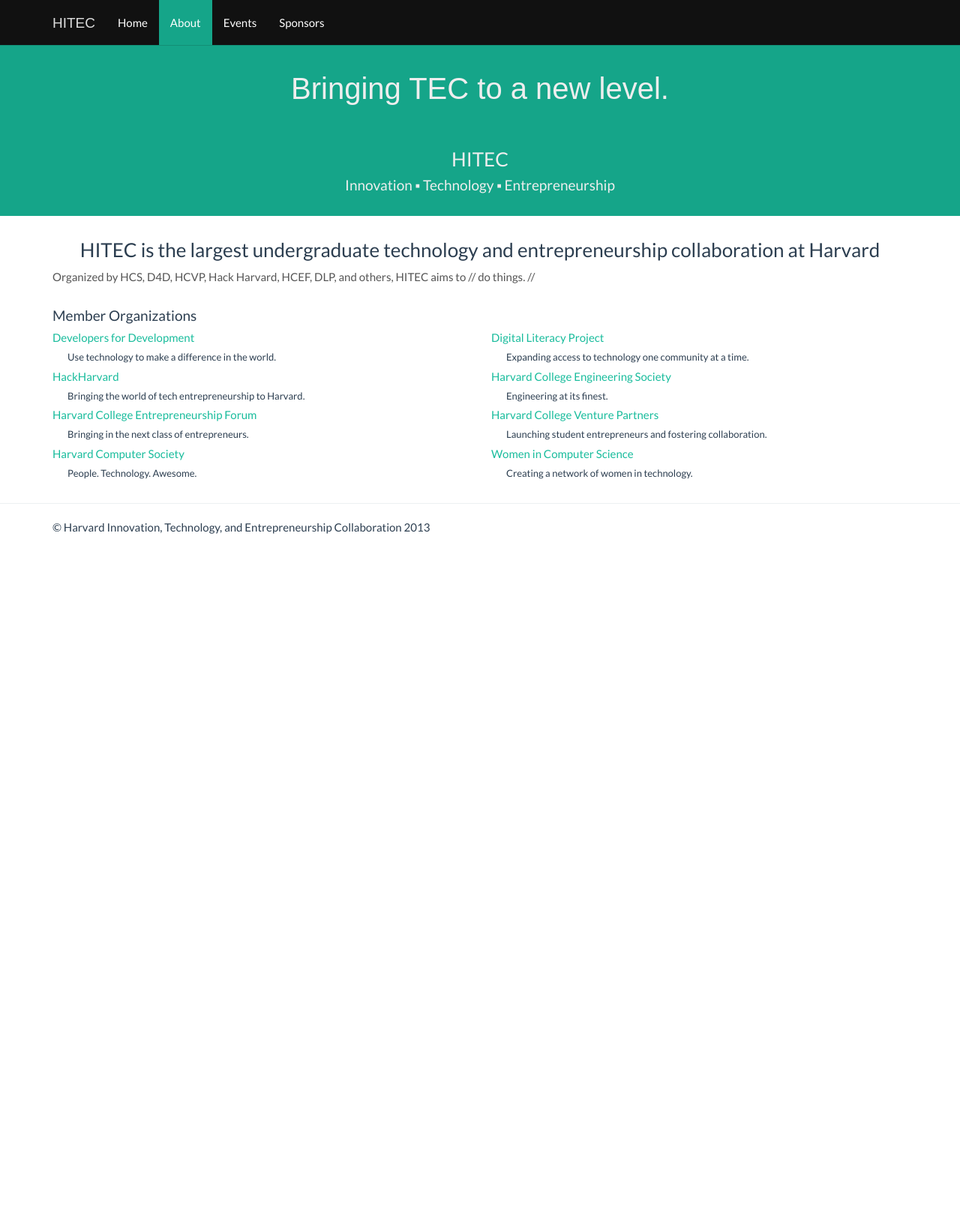
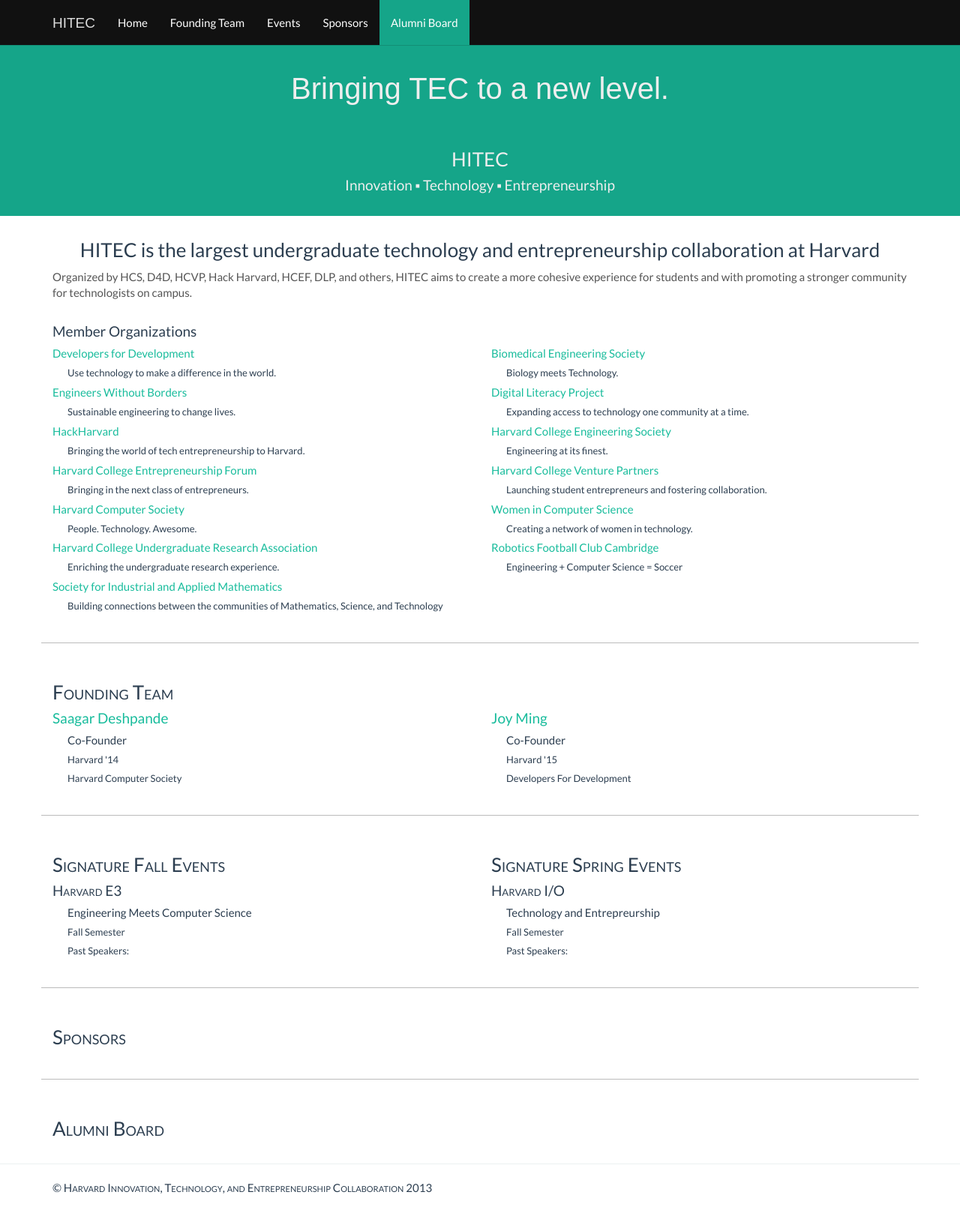
Before and after one commit to raysaagar/hitec-web, a PHP site: page / in a window 1280 px wide. Shown: the whole page at 75% size. Before the commit the page ends 712 px from the top, so only its background shows below. Run offline with PHP 8.4, Linux system fonts and the light colour scheme; some libraries are stand-ins or nearby versions; some web fonts are replaced.

Commit message:
added more big item things, need details

```diff
--- a/assets/css/style.css
+++ b/assets/css/style.css
@@ -1,3 +1,11 @@
 .tabbed {
 	margin: 0 0 0 20px;
 }
+
+.smallcaps {font-variant:small-caps;}
+
+.line {
+	border-top: 1px solid #BBBBBB;
+	padding-top: 10px;
+	margin-top:30px;
+}
--- a/bootstrap/css/jumbotron.css
+++ b/bootstrap/css/jumbotron.css
@@ -52,7 +52,7 @@ body {
 	color: #555;
 	}
 
-#projects, #schedule, #sponsors {border-top: 1px solid #BBBBBB;
+#projects, #schedule, #sponsorsOLD {border-top: 1px solid #BBBBBB;
 padding-top: 10px;
 margin-top:30px;
 }
--- a/index.php
+++ b/index.php
@@ -47,9 +47,10 @@
         <div class="navbar-collapse collapse" id="navbar-scroller">
           <ul class="nav navbar-nav" >
             <li class="active"><a href="#home">Home</a></li>
-            <li><a href="#about">About</a></li>
+            <li><a href="#founders">Founding Team</a></li>
             <li><a href="#events">Events</a></li>
             <li><a href="#sponsors">Sponsors</a></li>
+            <li><a href="#alumni">Alumni Board</a></li>
           </ul>
         </div><!--/.navbar-collapse -->
       </div>
@@ -74,7 +75,7 @@
       <div class="row splash">
       	<h3>HITEC is the largest undergraduate technology and entrepreneurship collaboration at Harvard</h3>
       </div>
-      <p>Organized by HCS, D4D, HCVP, Hack Harvard, HCEF, DLP, and others, HITEC aims to // do things. //</p>
+      <p>Organized by HCS, D4D, HCVP, Hack Harvard, HCEF, DLP, and others, HITEC aims to create a more cohesive experience for students and with promoting a stronger community for technologists on campus. </p>
 
       <!--
       <div class="row splash">
@@ -87,48 +88,77 @@
       </div>
       -->
 
+      <!-- Column 1 -->
       <div class="row topmargin">
         <div class="col-xs-12 col-md-6 col-lg-6">
           <h4>Member Organizations</h4>
-          <h5><a href="www.developersfordevelopment.org">Developers for Development</a></h5>
+          <h5><a href="http://www.developersfordevelopment.org">Developers for Development</a></h5>
           <div class="tabbed">
             <h6>Use technology to make a difference in the world.</h6>
           </div>
 
-          <h5><a href="www.hackharvard.org">HackHarvard</a></h5>
+          <h5><a href="">Engineers Without Borders</a></h5>
+          <div class="tabbed">
+            <h6>Sustainable engineering to change lives.</h6>
+          </div>
+
+          <h5><a href="http://www.hackharvard.org">HackHarvard</a></h5>
           <div class="tabbed">
             <h6>Bringing the world of tech entrepreneurship to Harvard.</h6>
           </div>
-          <h5><a href="http://www.harvardentrepreneurshipforum.com/">Harvard College Entrepreneurship Forum
-</a></h5>
+
+          <h5><a href="http://www.harvardentrepreneurshipforum.com/">Harvard College Entrepreneurship Forum</a></h5>
           <div class="tabbed">
             <h6>Bringing in the next class of entrepreneurs.</h6>
           </div>
 
-          <h5><a href="www.hcs.harvard.edu">Harvard Computer Society</a></h5>
+          <h5><a href="http://www.hcs.harvard.edu">Harvard Computer Society</a></h5>
           <div class="tabbed">
             <h6>People. Technology. Awesome.</h6>
           </div>
 
+          <h5><a href="http://www.hcura.org/">Harvard College Undergraduate Research Association</a></h5>
+          <div class="tabbed">
+            <h6>Enriching the undergraduate research experience.</h6>
+          </div>
+
+          <h5><a href="http://www.siam.org/students/chapters/current/harvard.php">Society for Industrial and Applied Mathematics</a></h5>
+          <div class="tabbed">
+            <h6>Building connections between the communities of Mathematics, Science, and Technology</h6>
+          </div>
+
         </div>
+
+        <!-- Column 2 -->
         <div class="col-xs-12 col-md-6 col-lg-6">
           <h4>&nbsp;</h4>
 
-          <h5><a href="www.dlp.io">Digital Literacy Project
-</a></h5>
-          <h6 class="tabbed">Expanding access to technology one community at a time.</h6>
+          <h5><a href="">Biomedical Engineering Society</a></h5>
+          <div class="tabbed">
+            <h6>Biology meets Technology.</h6>
+          </div>
 
-          <h5><a href="www.hcs.harvard.edu/hces">Harvard College Engineering Society</a></h5>
+          <h5><a href="http://www.dlp.io">Digital Literacy Project</a></h5>
+          <div class="tabbed">
+            <h6>Expanding access to technology one community at a time.</h6>
+          </div>
+
+          <h5><a href="http://www.hcs.harvard.edu/hces">Harvard College Engineering Society</a></h5>
           <h6 class="tabbed">Engineering at its finest.</h6>
 
-          <h5><a href="www.harvardventures.org">Harvard College Venture Partners</a></h5>
+          <h5><a href="http://www.harvardventures.org">Harvard College Venture Partners</a></h5>
           <div class="tabbed">
             <h6>Launching student entrepreneurs and fostering collaboration.</h6>
           </div>
 
-          <h5><a href="www.hcs.harvard.edu/~harvardwomenincs/">Women in Computer Science</a></h5>
+          <h5><a href="http://www.hcs.harvard.edu/~harvardwomenincs/">Women in Computer Science</a></h5>
           <div class="tabbed">
             <h6>Creating a network of women in technology.</h6>
+          </div>
+
+          <h5><a href="http://rfcbots.com/">Robotics Football Club Cambridge</a></h5>
+          <div class="tabbed">
+            <h6>Engineering + Computer Science = Soccer</h6>
           </div>
 
         </div>
@@ -137,7 +167,119 @@
         <div class="col-xs-12 col-md-12 col-lg-12">
         </div>
       </div>
-    </div> <!-- /container  end about -->
+    </div> <!-- /container end about -->
+
+    <div class="container feature line" id = "founders">
+
+      <!-- Column 1 -->
+      <div class="row topmargin">
+        <div class="col-xs-12 col-md-6 col-lg-6">
+          <h3 class="smallcaps">Founding Team</h3>
+          <h4><a href="">Saagar Deshpande</a></h4>
+          <div class="tabbed">
+            <h5>Co-Founder</h5>
+            <h6>Harvard '14</h6>
+            <h6>Harvard Computer Society</h6>
+          </div>
+
+        </div>
+
+        <!-- Column 2 -->
+        <div class="col-xs-12 col-md-6 col-lg-6">
+          <h3>&nbsp;</h3>
+
+          <h4><a href="">Joy Ming</a></h4>
+          <div class="tabbed">
+            <h5>Co-Founder</h5>
+            <h6>Harvard '15</h6>
+            <h6>Developers For Development</h6>
+          </div>
+
+        </div>
+      </div>
+      <div class="row">
+        <div class="col-xs-12 col-md-12 col-lg-12">
+        </div>
+      </div>
+    </div> <!-- /container end founders -->
+
+    <div class="container feature line" id = "events">
+
+      <!-- Column 1 -->
+      <div class="row topmargin">
+        <div class="col-xs-12 col-md-6 col-lg-6">
+          <h3 class="smallcaps">Signature Fall Events</h3>
+          <h4 class="smallcaps">Harvard E3</h4>
+          <div class="tabbed">
+            <h5>Engineering Meets Computer Science</h5>
+            <h6>Fall Semester</h6>
+            <h6>Past Speakers: </h6>
+          </div>
+
+        </div>
+
+        <!-- Column 2 -->
+        <div class="col-xs-12 col-md-6 col-lg-6">
+          <h3 class="smallcaps">Signature Spring Events</h3>
+
+          <h4 class="smallcaps">Harvard I/O</h4>
+          <div class="tabbed">
+            <h5>Technology and Entrepreurship</h5>
+            <h6>Fall Semester</h6>
+            <h6>Past Speakers: </h6>
+          </div>
+
+        </div>
+      </div>
+      <div class="row">
+        <div class="col-xs-12 col-md-12 col-lg-12">
+        </div>
+      </div>
+    </div> <!-- /container end events -->
+
+    <div class="container feature line" id = "sponsors">
+
+      <!-- Column 1 -->
+      <div class="row topmargin">
+        <div class="col-xs-12 col-md-6 col-lg-6">
+          <h3 class="smallcaps">Sponsors</h3>
+
+
+        </div>
+
+        <!-- Column 2 -->
+        <div class="col-xs-12 col-md-6 col-lg-6">
+          <h3>&nbsp;</h3>
+
+        </div>
+      </div>
+      <div class="row">
+        <div class="col-xs-12 col-md-12 col-lg-12">
+        </div>
+      </div>
+    </div> <!-- /container end sponsors -->
+
+    <div class="container feature line" id = "alumni">
+
+      <!-- Column 1 -->
+      <div class="row topmargin">
+        <div class="col-xs-12 col-md-6 col-lg-6">
+          <h3 class="smallcaps">Alumni Board</h3>
+
+
+        </div>
+
+        <!-- Column 2 -->
+        <div class="col-xs-12 col-md-6 col-lg-6">
+          <h3>&nbsp;</h3>
+
+        </div>
+      </div>
+      <div class="row">
+        <div class="col-xs-12 col-md-12 col-lg-12">
+        </div>
+      </div>
+    </div> <!-- /container end alumni -->
 
 <!--
      <div class="container feature" id = "sponsors">
@@ -217,7 +359,7 @@
       <hr>
 	<div class="container">
       <footer>
-        <p>&copy; Harvard Innovation, Technology, and Entrepreneurship Collaboration 2013</p>
+        <p class="smallcaps">&copy; Harvard Innovation, Technology, and Entrepreneurship Collaboration <?php echo date("Y"); ?></p>
       </footer>
 	</div>
 
```
